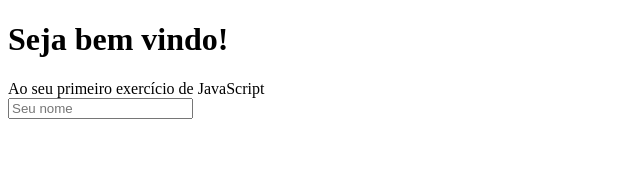
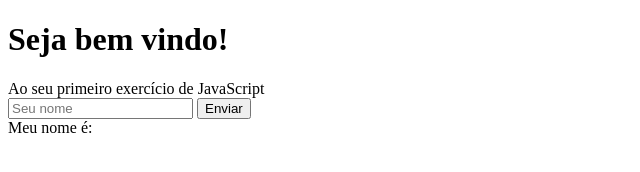
Before and after one commit to gyulianafavaro/teste2, a plain HTML site: page index.html in a window 1280 px wide. Shown: the whole page, without its empty margins (0-640 px from the left). Drawn offline with Linux system fonts and the light colour scheme.

Commit message:
alteração

```diff
--- a/index.html
+++ b/index.html
@@ -11,6 +11,9 @@
     <span>Ao seu primeiro exercício de JavaScript</span>
     <div>
         <input type="text" placeholder="Seu nome">
+        <button>Enviar</button>
+        <br>
+        <span>Meu nome é:</span>
     </div>
 
     <script src="main.js" type="text/javascript"></script>
```
